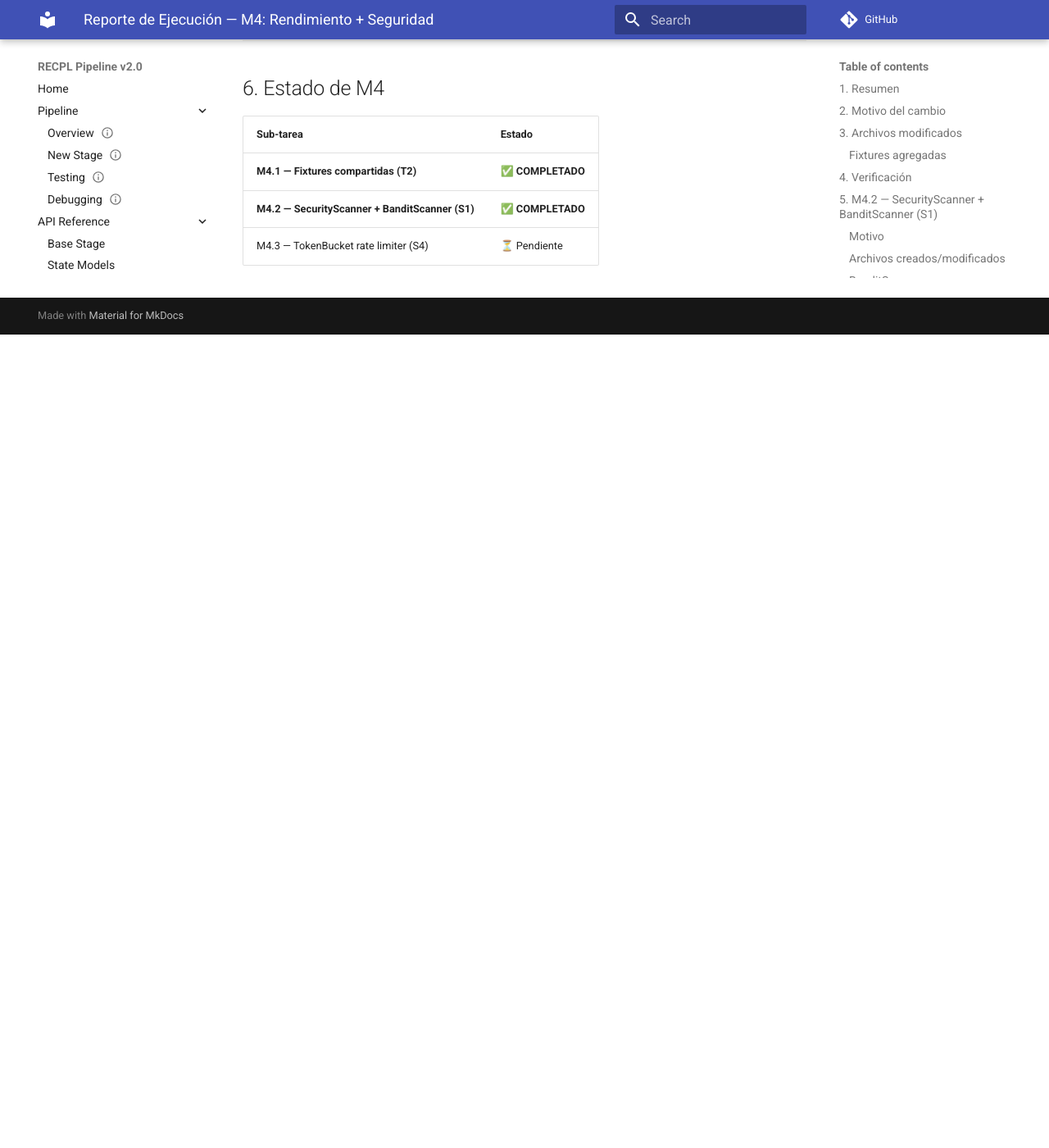
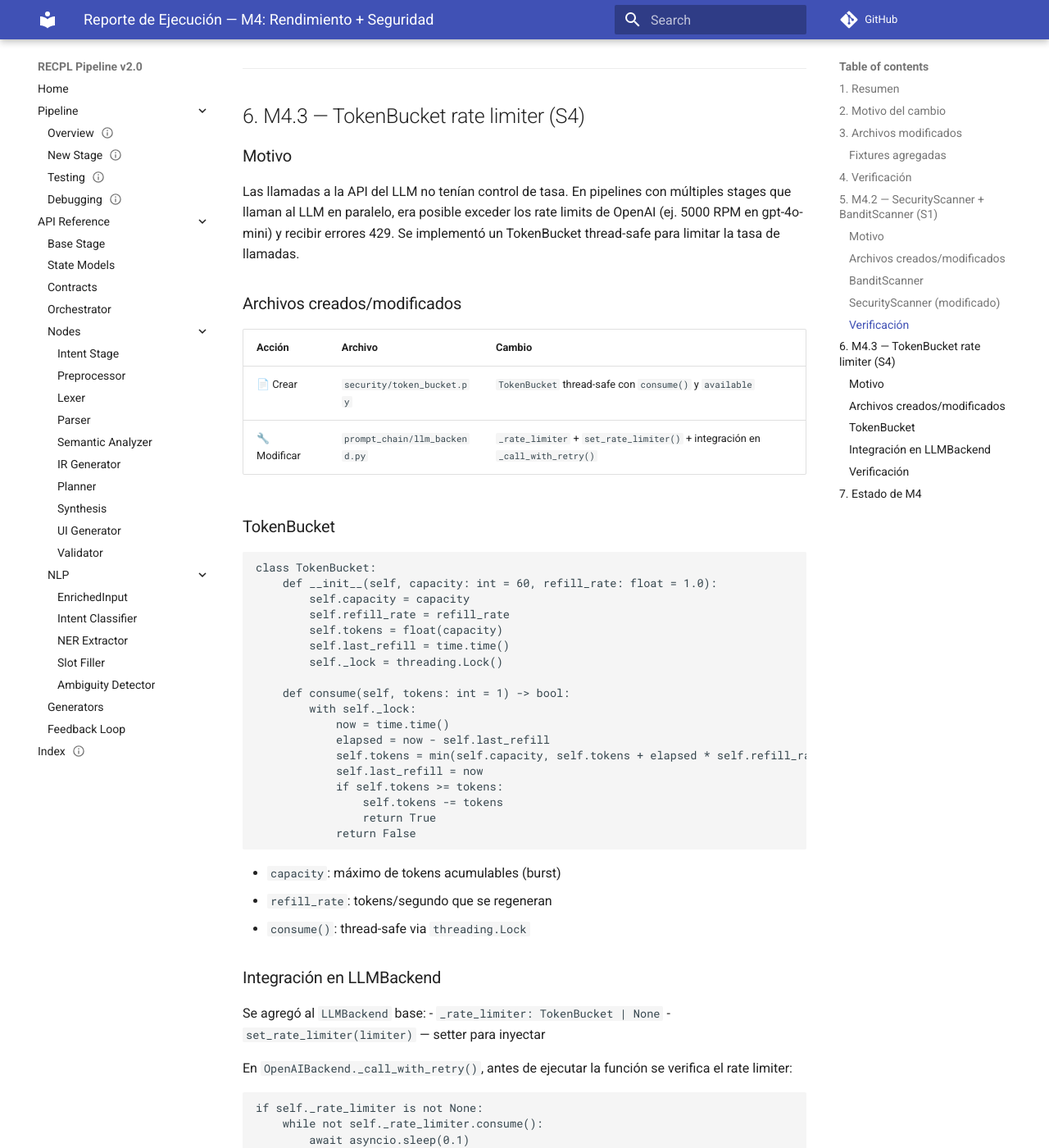
Before and after one commit to Jairdeveloper/proyecto0, an MkDocs documentation site: the page built from docs/135_REP_DEV_M4_EXECUTION_REPORT_1_0_DRAFT.md, in a window 1280 px wide and 1400 px high, scrolled down 4566 px. Shown: the whole window at 82% size. Built offline with MkDocs 1.6.1 and Material for MkDocs 9.7.7, drawn with Linux system fonts in a browser that asks for light colours; comment, search, counter and statistics services are not loaded; before the commit the page ends 4974 px from its top, so only the background shows below that; some of the changed text lies outside the part shown.

Commit message:
feat: add TokenBucket rate limiter for LLM API calls

````diff
--- a/docs/135_REP_DEV_M4_EXECUTION_REPORT_1_0_DRAFT.md
+++ b/docs/135_REP_DEV_M4_EXECUTION_REPORT_1_0_DRAFT.md
@@ -4,11 +4,12 @@
 - **Tipo:** REP (Reporte)
 - **Área:** DEV
 - **Módulo:** agentic_pipeline
-- **Versión:** 1.1
+- **Versión:** 1.2
 - **Estado:** DRAFT
-- **Tags:** `execution-report`, `m4`, `fixtures`, `conftest`, `testing`, `security`, `bandit`, `blocked-patterns`
-- **Fuente:** `docs/130_PLAN_DEV_MIGRATION_EXECUTION_1_0_DRAFT.md` (M4.1–M4.2)
+- **Tags:** `execution-report`, `m4`, `fixtures`, `conftest`, `testing`, `security`, `bandit`, `blocked-patterns`, `rate-limiter`, `token-bucket`
+- **Fuente:** `docs/130_PLAN_DEV_MIGRATION_EXECUTION_1_0_DRAFT.md` (M4.1–M4.3)
 - **Changelog:**
+  - 1.2 — 2026-06-19: Añadido M4.3 — TokenBucket rate limiter
   - 1.1 — 2026-06-19: Añadido M4.2 — SecurityScanner + BanditScanner
   - 1.0 — 2026-06-19: Versión inicial — M4.1 Fixtures compartidas
 
@@ -150,10 +151,94 @@ $ pytest tests/test_validator_chain.py tests/test_observer_pattern.py tests/test
 
 ---
 
-## 6. Estado de M4
+## 6. M4.3 — TokenBucket rate limiter (S4)
+
+### Motivo
+
+Las llamadas a la API del LLM no tenían control de tasa. En pipelines con múltiples stages que llaman al LLM en paralelo, era posible exceder los rate limits de OpenAI (ej. 5000 RPM en gpt-4o-mini) y recibir errores 429. Se implementó un TokenBucket thread-safe para limitar la tasa de llamadas.
+
+### Archivos creados/modificados
+
+| Acción | Archivo | Cambio |
+|--------|---------|--------|
+| 📄 Crear | `security/token_bucket.py` | `TokenBucket` thread-safe con `consume()` y `available` |
+| 🔧 Modificar | `prompt_chain/llm_backend.py` | `_rate_limiter` + `set_rate_limiter()` + integración en `_call_with_retry()` |
+
+### TokenBucket
+
+```python
+class TokenBucket:
+    def __init__(self, capacity: int = 60, refill_rate: float = 1.0):
+        self.capacity = capacity
+        self.refill_rate = refill_rate
+        self.tokens = float(capacity)
+        self.last_refill = time.time()
+        self._lock = threading.Lock()
+
+    def consume(self, tokens: int = 1) -> bool:
+        with self._lock:
+            now = time.time()
+            elapsed = now - self.last_refill
+            self.tokens = min(self.capacity, self.tokens + elapsed * self.refill_rate)
+            self.last_refill = now
+            if self.tokens >= tokens:
+                self.tokens -= tokens
+                return True
+            return False
+```
+
+- `capacity`: máximo de tokens acumulables (burst)
+- `refill_rate`: tokens/segundo que se regeneran
+- `consume()`: thread-safe via `threading.Lock`
+
+### Integración en LLMBackend
+
+Se agregó al `LLMBackend` base:
+- `_rate_limiter: TokenBucket | None`
+- `set_rate_limiter(limiter)` — setter para inyectar
+
+En `OpenAIBackend._call_with_retry()`, antes de ejecutar la función se verifica el rate limiter:
+```python
+if self._rate_limiter is not None:
+    while not self._rate_limiter.consume():
+        await asyncio.sleep(0.1)
+```
+
+Si el bucket está vacío, espera 100ms y reintenta hasta conseguir un token. Esto garantiza que nunca se supere la tasa configurada.
+
+### Verificación
+
+```bash
+$ ruff check security/token_bucket.py prompt_chain/llm_backend.py
+# EXIT: 0
+
+$ python -c "
+from agentic_pipeline.security.token_bucket import TokenBucket
+tb = TokenBucket(capacity=10, refill_rate=10.0)
+assert tb.consume(5) == True
+assert tb.consume(5) == True
+assert tb.consume(1) == False
+print('OK')
+"
+
+$ pytest tests/test_llm_backend.py -v --tb=short -o "addopts="
+# 8 passed
+```
+
+| Verificación | Resultado |
+|-------------|-----------|
+| `ruff check` — 0 errores | ✅ PASS |
+| `TokenBucket.consume()` retorna True con tokens disponibles | ✅ PASS |
+| `TokenBucket.consume()` retorna False sin tokens | ✅ PASS |
+| `set_rate_limiter()` acepta `TokenBucket | None` | ✅ PASS |
+| LLMBackend tests (8 tests) | ✅ PASS |
+
+---
+
+## 7. Estado de M4
 
 | Sub-tarea | Estado |
 |-----------|--------|
 | **M4.1 — Fixtures compartidas (T2)** | **✅ COMPLETADO** |
 | **M4.2 — SecurityScanner + BanditScanner (S1)** | **✅ COMPLETADO** |
-| M4.3 — TokenBucket rate limiter (S4) | ⏳ Pendiente |
+| **M4.3 — TokenBucket rate limiter (S4)** | **✅ COMPLETADO** |
````
Also changed, not shown: 2 other files.
